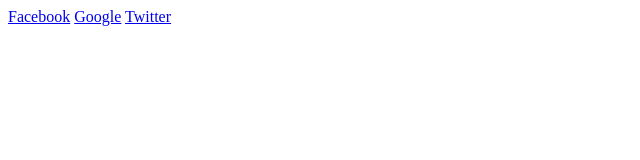
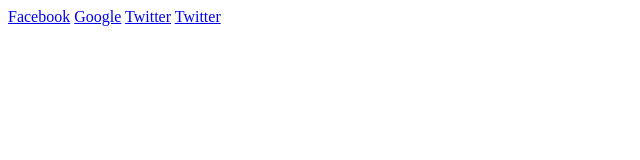
Before and after one commit to Hanzalashabbir/Hanzala-learning, a plain HTML site: page class2/index.html in a window 1280 px wide. Shown: the full height of the page, 0-640 px from the left. Drawn offline with Linux system fonts and the light colour scheme.

Commit message:
Update index.html

```diff
--- a/class2/index.html
+++ b/class2/index.html
@@ -9,5 +9,6 @@
     <a href="http:/facebook.com">Facebook</a>
     <a href="http:/google.com">Google</a>
     <a href="http:/twitter.com">Twitter</a>
+    <a href="http:/twitter.com">Twitter</a>
   </body>
 </html>
```
